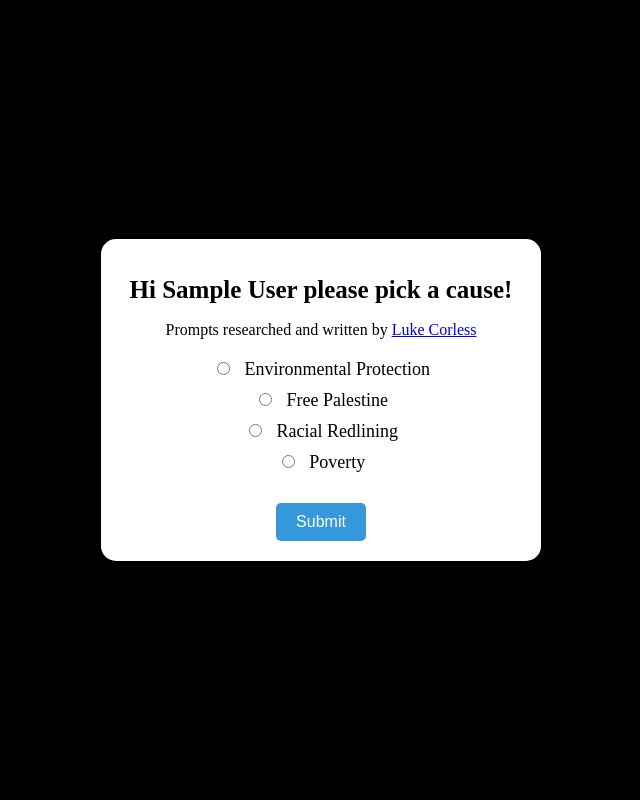
After one commit to Sudiptto/CivicConnect, a Flask app: page /causes in a window 1280 px wide. The commit adds this page. Shown: the whole page, without its empty margins (319-959 px from the left). Run offline with Flask 3, Linux system fonts and the light colour scheme; the visitor is signed in with stand-in values (Sample User, id 1); parts of the project's set-up code (start-up, migrations or seed data) failed here and were passed over.

Commit message:
Current part done, data collection starting -> fine tune the CSS for the causes page

```diff
--- a/main.py
+++ b/main.py
@@ -1,7 +1,7 @@
-from flask import Flask, render_template, request, flash
+from flask import Flask, render_template, request, flash, redirect, url_for, session
 from passwords import *
 from allZipcode import *
-
+from analysis import *
 app = Flask(__name__)
 app.config['SECRET_KEY'] = secret
 
@@ -11,18 +11,36 @@ def home():
         # Access form data
         first_name = request.form['firstName']
         last_name = request.form['lastName']
-        zip_code = request.form['zipCode']
+        zip_code = int(request.form['zipCode']) # turn to integer
         state = request.form['state']
-        city = request.form['city']
-        #print(type(zip_code))
-        if zip_code == '11218':
-            print('test')
-            flash('Incorrect Zipcode! Re-Type', category='error')
-        print(first_name , last_name , zip_code , state , city)
+        # VALIDATE BOTH ZIP AND CITY DATA
+        validateZipState = searchAndVerify(zipcodeData, zip_code, state)
+        if validateZipState == 'Correct state!':
+            #print('test')
+            flash('Correct Move on!', category='error')
+            session['valid_zip_state'] = True
+            session['first_name'] = first_name
+            return redirect(url_for('causes'))
+
+        elif validateZipState == 'Invalid state and zip combo':
+            session['valid_zip_state'] = False
+            flash('Invalid state and zip combo', category='error')
+        else:
+            session['valid_zip_state'] = False
+            flash('Incorrect zipcode', category='error')
+
+
 
     return render_template('home.html')
 
+@app.route('/causes')
+def causes():
+    if not session.get('valid_zip_state'):
+        #print('activated')
+        return render_template('error.html')
+    first_name = session.get('first_name')
+    return render_template('causes.html', firstName = first_name)
 
 if __name__ == '__main__':
-    #app.run(host=ip, port=5500) -> for local testing
+    #app.run(host=ip, port=5500) #-> for local testing
     app.run(debug=True)
--- /dev/null
+++ b/static/css/styles2.css
@@ -0,0 +1,122 @@
+body {
+    margin: 0;
+    padding: 0;
+    font-family: 'Times New Roman', serif;
+    background-color: #000; /* Dark black background */
+    color: #fff; /* Set text color to white */
+  }
+
+  .container {
+    display: flex;
+    align-items: center;
+    justify-content: center;
+    height: 100vh; /* Full height of the viewport */
+  }
+
+  .content-box {
+    background-color: #fff; /* White background for the content */
+    padding: 20px;
+    border-radius: 15px; /* Curved corners */
+    box-shadow: 0 10px 20px rgba(0, 0, 0, 0.2); /* 3D box shadow for depth effect */
+    transition: transform 0.3s, box-shadow 0.3s; /* Smooth transition on hover */
+    width: 80%; /* Adjust the width as needed */
+    max-width: 400px; /* Max width for the middle box */
+    text-align: center;
+  }
+
+  .content-box:hover {
+    box-shadow: 0 20px 40px rgba(0, 0, 0, 0.4); /* Adjusted shadow on hover for depth effect */
+    transform: translateY(-5px); /* Adjusted translation on hover for lift effect */
+  }
+
+  .heading {
+    font-size: 25px;
+    color: #000; /* Set your preferred heading color */
+  }
+  .heading:hover{
+    font-size: 30px;
+    color: white;
+    background-color: black;
+    border-radius: 25px;
+
+  }
+  .causes-list {
+    margin-top: 20px;
+  }
+
+  .cause-item {
+    display: block;
+    margin-bottom: 10px;
+    font-size: 18px;
+    color: #000; /* Set your preferred text color */
+  }
+
+  input[type="radio"] {
+    margin-right: 10px;
+  }
+
+  .small-text {
+    font-size: 12px;
+    margin-top: 10px;
+    color: #888; /* Set color for small text */
+  }
+
+  @media screen and (max-width: 768px) {
+    .content-box {
+      width: 90%;
+    }
+  }
+
+
+/*MODAL BOXES*/
+
+
+.modal {
+    display: none;
+    position: fixed;
+    top: 0;
+    left: 0;
+    width: 100%;
+    height: 100%;
+    background-color: rgba(0, 0, 0, 0.5);
+  }
+
+  .modal-content {
+    background-color: #fff;
+    border-radius: 15px;
+    color: black;
+    padding: 20px;
+    box-shadow: 0 10px 20px rgba(0, 0, 0, 0.4);
+    width: 60%;
+    max-width: 400px;
+    margin: 10% auto;
+    position: relative;
+  }
+
+  .close {
+    position: absolute;
+    top: 10px;
+    right: 10px;
+    font-size: 40px;
+    cursor: pointer;
+    background-color: red;
+    color: white;
+  }
+
+  .submit-button {
+    margin-top: 20px;
+    padding: 10px 20px;
+    font-size: 16px;
+    background-color: #3498db; /* Default button color */
+    color: #fff; /* Button text color */
+    border: none;
+    border-radius: 5px;
+    cursor: pointer;
+    transition: background-color 0.3s, transform 0.3s, font-size 0.3s; /* Hover transition effects */
+  }
+
+  .submit-button:hover {
+    background-color: #2980b9; /* Hovered button color */
+    transform: scale(1.05); /* Increased size on hover */
+    font-size: 18px; /* Increased font size on hover */
+  }
--- /dev/null
+++ b/static/js/modal.js
@@ -0,0 +1,30 @@
+function openModal(title, content) {
+    var modal = document.getElementById('myModal');
+    var modalContent = document.getElementById('modalContent');
+
+    modal.style.display = 'block';
+    modalContent.innerHTML = '<h2>' + title + '</h2><p>' + content + '</p>';
+  }
+
+  function closeModal() {
+    var modal = document.getElementById('myModal');
+    modal.style.display = 'none';
+  }
+
+  document.addEventListener('DOMContentLoaded', function () {
+    var causesList = document.getElementById('causesList');
+    var submitButton = document.getElementById('submitButton');
+
+    causesList.addEventListener('change', function () {
+      var selectedCause = document.querySelector('input[name="cause"]:checked');
+      if (selectedCause) {
+        submitButton.style.display = 'block';
+        document.body.style.backgroundColor = 'black';
+        document.body.style.color = 'white';
+      } else {
+        submitButton.style.display = 'none';
+        document.body.style.backgroundColor = 'white';
+        document.body.style.color = 'black';
+      }
+    });
+  });
--- /dev/null
+++ b/templates/causes.html
@@ -0,0 +1,45 @@
+<!DOCTYPE html>
+<html lang="en">
+<head>
+  <meta charset="UTF-8">
+  <meta name="viewport" content="width=device-width, initial-scale=1.0">
+  <link rel="stylesheet" href="{{ url_for('static', filename='css/styles2.css') }}">
+  <title>CAUSES</title>
+</head>
+<body>
+  <div class="container">
+    <div class="content-box">
+      <h1 class="heading">Hi {{firstName}} please pick a cause!</h1>
+      <p style="color:black;">Prompts researched and written by <a href="https://www.linkedin.com/in/lukecorless/">Luke Corless</a></p>
+      <div class="causes-list">
+        <label class="cause-item" onclick="openModal('Environmental Protection', 'Details about Environmental Protection {{firstName}}. Filler text: Lorem ipsum dolor sit amet, consectetur adipiscing elit.')">
+          <input type="radio" name="cause" value="environmental-protection"> Environmental Protection
+        </label>
+        <label class="cause-item" onclick="openModal('Free Palestine', 'Details about Free Palestine ' +  '{{firstName}}.' + ' Filler text: Ut enim ad minim veniam, quis nostrud exercitation ullamco laboris nisi ut aliquip ex ea commodo consequat.')">
+          <input type="radio" name="cause" value="free-palestine"> Free Palestine
+        </label>
+        <label class="cause-item" onclick="openModal('Racial Redlining', 'Details about Racial Redlining. Filler text: Duis aute irure dolor in reprehenderit in voluptate velit esse cillum dolore eu fugiat nulla pariatur.')">
+          <input type="radio" name="cause" value="racial-redlining"> Racial Redlining
+        </label>
+        <label class="cause-item" onclick="openModal('Poverty', 'Details about Poverty. Filler text: Excepteur sint occaecat cupidatat non proident, sunt in culpa qui officia deserunt mollit anim id est laborum.')">
+          <input type="radio" name="cause" value="poverty"> Poverty
+        </label>
+        <!-- Add more causes as needed -->
+      </div>
+      <button class="submit-button">Submit</button>
+    </div>
+
+    </div>
+  </div>
+
+  <!-- Modal -->
+  <div class="modal" id="myModal">
+    <div class="modal-content">
+      <span class="close" onclick="closeModal()">&times;</span>
+      <div id="modalContent"></div>
+    </div>
+  </div>
+
+  <script src="{{ url_for('static', filename='js/modal.js') }}"></script>
+</body>
+</html>
--- a/templates/home.html
+++ b/templates/home.html
@@ -94,8 +94,7 @@
     <option value="WI">Wisconsin</option>
     <option value="WY">Wyoming</option>
 </select>
-        <label for="city">City:</label>
-        <input type="text" id="city" name="city" required>
+    <br>
 
         <button type="submit">Submit</button>
       </div>
```
Also changed, not shown: analysis.py (+13 -7 lines), static/css/styles.css (+10 -12 lines), templates/error.html (added, +26 -0 lines), 1 other file.
